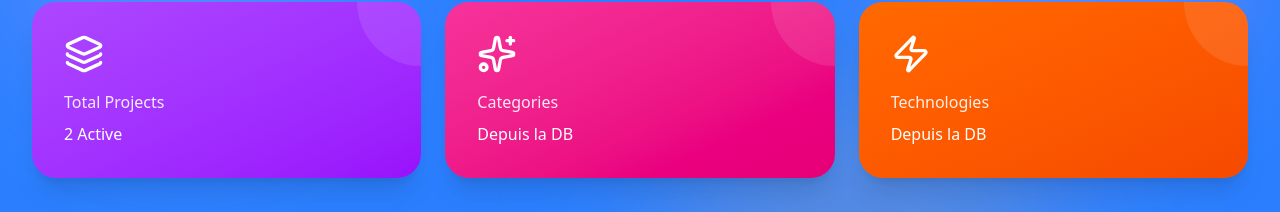
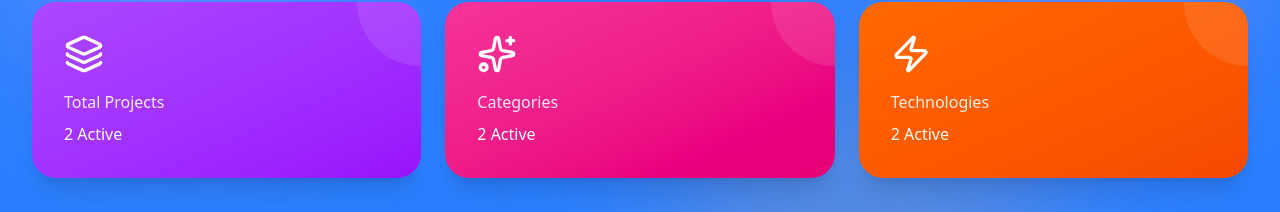
Before and after one commit to CecileVexe/WebHub, a React (Vite) app: page / in a window 1280 px wide. Shown: the part 259-471 px from the top of the page. Built offline with nearby package versions, Linux system fonts and the light colour scheme; data requests are answered from the project's data file.

Commit message:
toto a encore fait des bétises

```diff
--- a/src/App.tsx
+++ b/src/App.tsx
@@ -147,7 +147,7 @@ export default function App() {
               <Sparkles className="w-10 h-10 mb-4 relative z-10" />
               <div className="relative z-10">
                 <div className="opacity-90 mb-2">Categories</div>
-                <div>Depuis la DB</div>
+                <div>{filteredProjects.length} Active</div>
               </div>
             </div>
 
@@ -156,7 +156,7 @@ export default function App() {
               <Zap className="w-10 h-10 mb-4 relative z-10" />
               <div className="relative z-10">
                 <div className="opacity-90 mb-2">Technologies</div>
-                <div>Depuis la DB</div>
+                <div>{filteredProjects.length} Active</div>
               </div>
             </div>
           </div>
```
